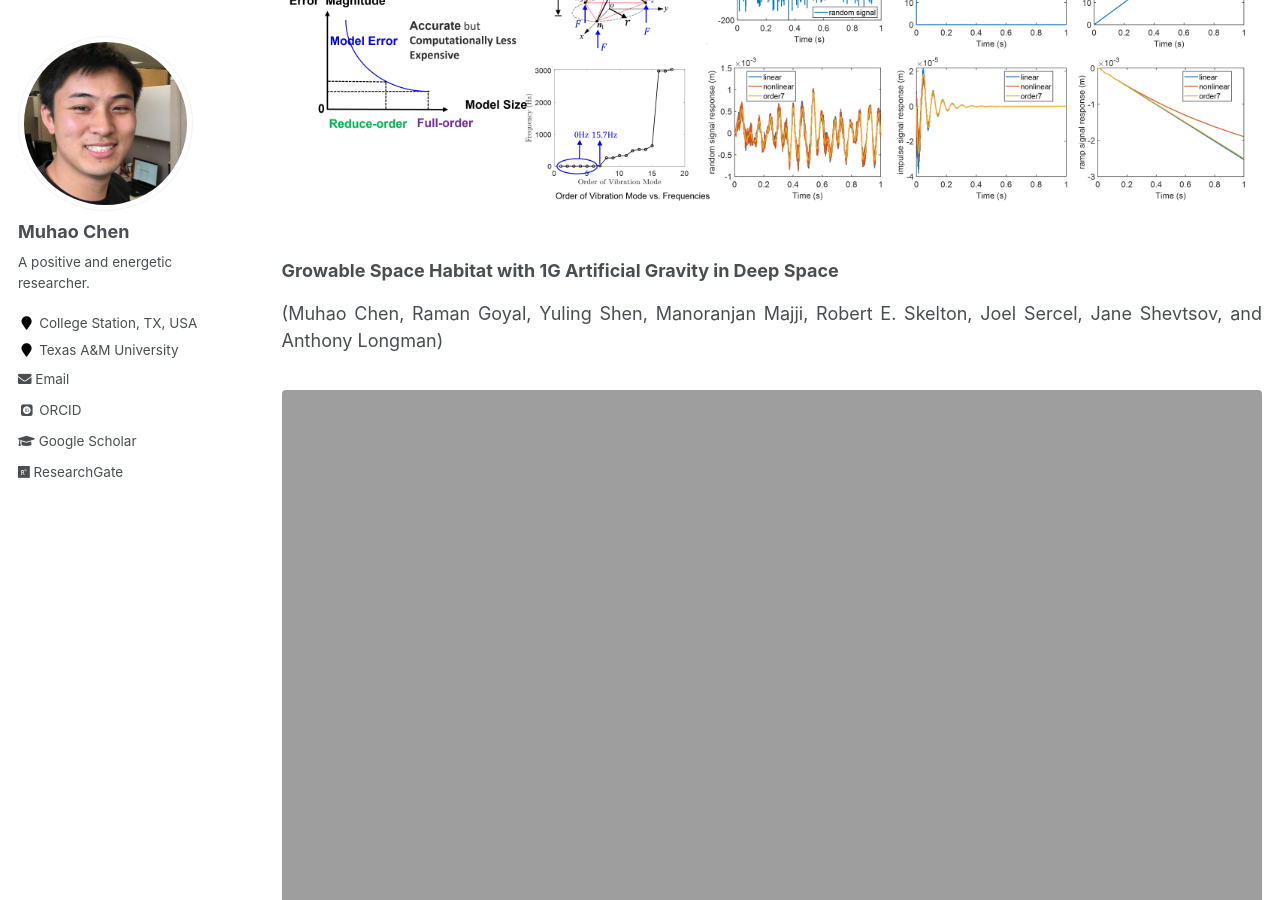
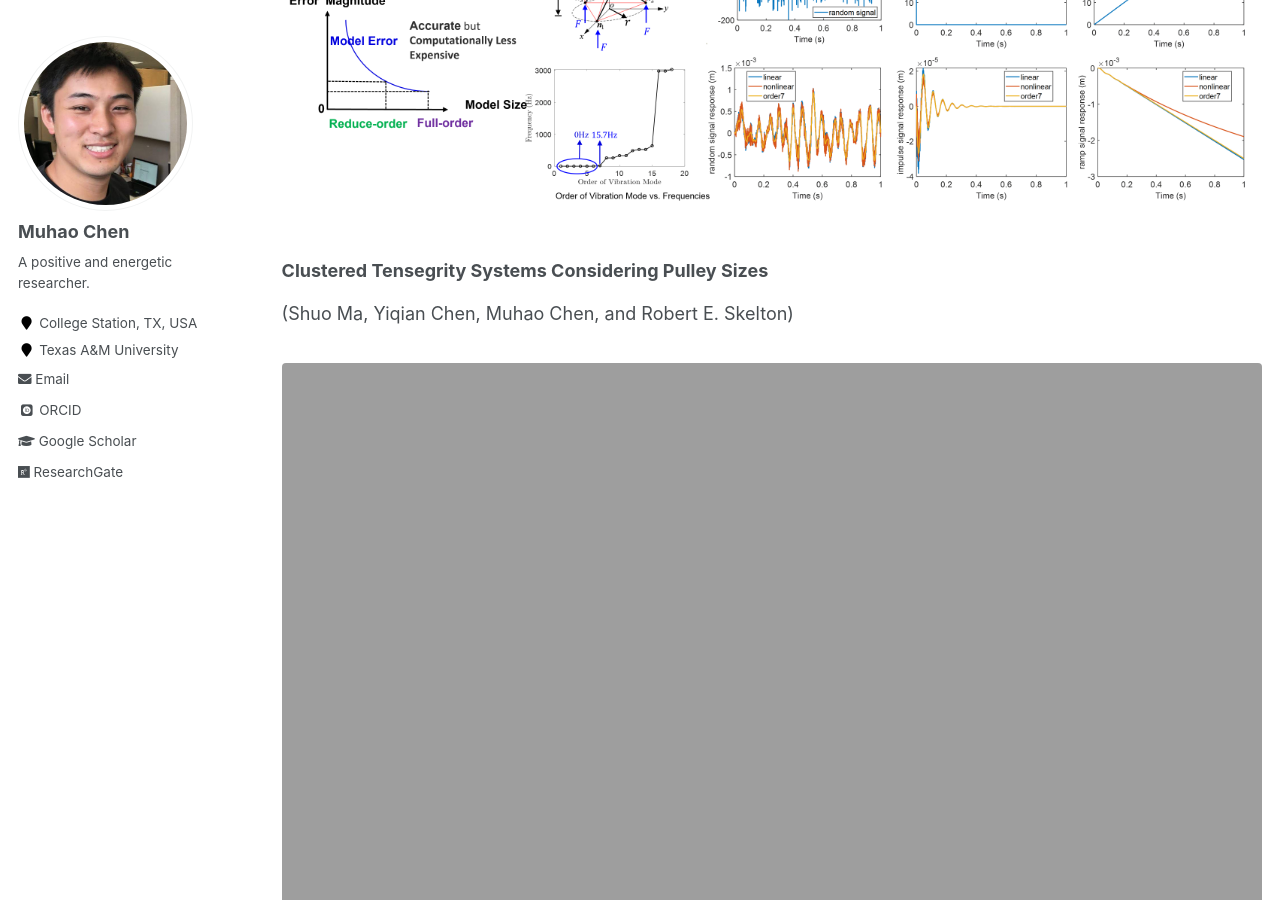
Before and after one commit to Muhao-Chen/muhao-chen.github.io, a Jekyll site: the page built from _pages/research.md, in a window 1280 px wide and 900 px high, scrolled down 5231 px. Built offline with Jekyll 4.4.1, drawn with Linux system fonts in a browser that asks for light colours; some web fonts are replaced.

Commit message:
Update research.md

```diff
--- a/_pages/research.md
+++ b/_pages/research.md
@@ -173,7 +173,10 @@ All my research mainly focuses on three topics: 1) Integrating Structure and Con
 (Muhao Chen and Robert E. Skelton)
 <figure><img src="{{ site.url }}/images/rffi/system_id.png" width="800"/></figure> -->
 
+###  Clustered Tensegrity Systems Considering Pulley Sizes
+(Shuo Ma, Yiqian Chen, Muhao Chen, and Robert E. Skelton)
 
+<figure><img src="{{ site.url }}/images/rffi/pulley.png" width="800"/></figure>
 
 
 ### Growable Space Habitat with 1G Artificial Gravity in Deep Space
```
